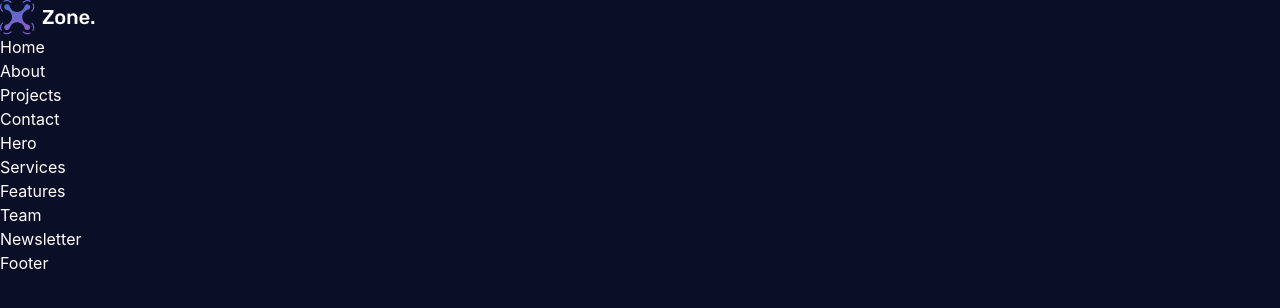
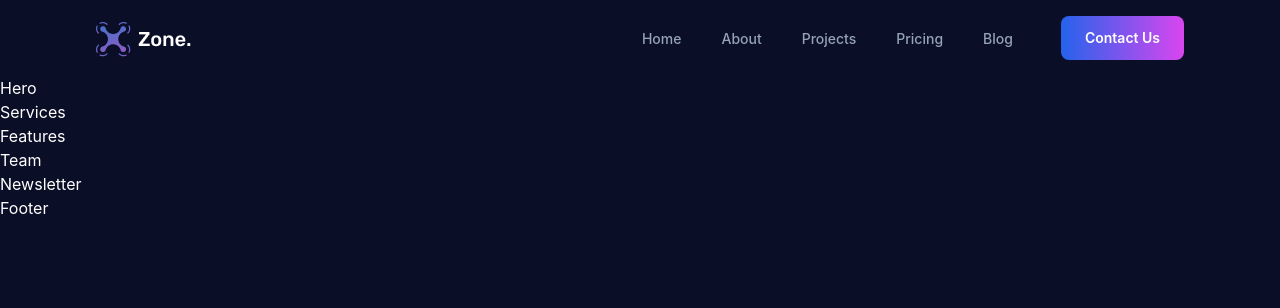
Before and after one commit to kyler004/x-zone-landing-page, a React (Vite) app: page / in a window 1280 px wide. Shown: the top 308 px of the page. Built offline with nearby package versions, Linux system fonts and the light colour scheme.

Commit message:
Implement Navigation bar

```diff
--- a/src/components/Navbar.jsx
+++ b/src/components/Navbar.jsx
@@ -3,19 +3,21 @@ import { navLinks } from "../constants";
 
 const Navbar = () => {
   return (
-    <header>
-      <div>
+    <header className="navbar section__padding">
+      <div className="navbar-logo">
         <img src="/Logo.png" alt="x-zone's logo" />
       </div>
-
-      <nav>
-        <ul>
+      <nav className="nav-links">
+        <ul className="flex flex-row gap-10">
           {navLinks.map((link) => (
             <li key={link.id}>
-              <a href={`#${link.id}`}>{link.title}</a>
+              <a href={`#${link.id}`} className="nav-link">
+                {link.title}
+              </a>
             </li>
           ))}
         </ul>
+        <button className="nav-cta btn-primary">Contact Us</button>
       </nav>
     </header>
   );
--- a/src/constants/index.js
+++ b/src/constants/index.js
@@ -12,8 +12,12 @@ export const navLinks = [
     title: "Projects",
   },
   {
-    id: "contact",
-    title: "Contact",
+    id: "pricing",
+    title: "Pricing",
+  },
+  {
+    id: "blog",
+    title: "Blog",
   },
 ];
 
```
